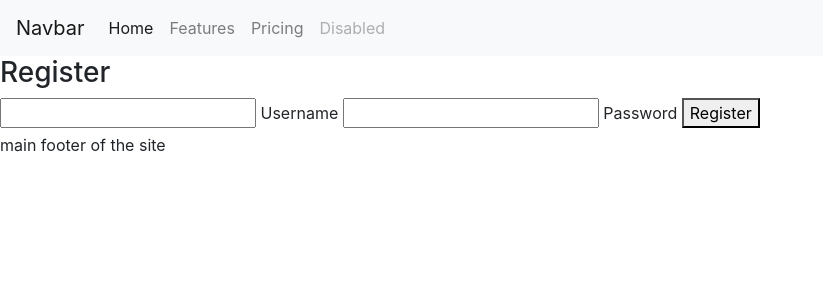
After one commit to AwsSG/emojiplayground, a Flask app: page /register in a window 1280 px wide. The commit adds this page. Shown: the top 300 px of the page, without its empty margins (0-823 px from the left). Run offline with Flask 2, Linux system fonts and the light colour scheme; some libraries are stand-ins or nearby versions.

```diff
--- a/app.py
+++ b/app.py
@@ -1,7 +1,9 @@
 import os
-from flask import Flask, render_template, request
+from flask import (Flask, render_template, url_for,
+                   request, flash, session, redirect)
 from flask_pymongo import PyMongo
 from bson.objectid import ObjectId
+from werkzeug.security import generate_password_hash, check_password_hash
 if os.path.exists("env.py"):
     import env
 
@@ -21,9 +23,39 @@ def main():
     """ the main view of the app """
     return render_template("index.html")
 
+
+@app.route("/register", methods=["GET", "POST"])
+def register():
+    """ Register route to register users """
+    if request.method == "POST":
+        # check if the username already exist
+        existing_user = mongo.db.test_entries.find_one(
+            {"username": request.form.get("username").lower()})
+
+        if existing_user:
+            flash("Username already exists!")
+            return redirect(url_for("register"))
+
+        new_user = {
+            "username": request.form.get("username").lower(),
+            "password": generate_password_hash(request.form.get("password"))
+        }
+        mongo.db.test_entries.insert_one(new_user)
+
+        # put the new user into 'session' cookie
+        session["user"] = request.form.get("username").lower()
+        flash("Registration Successful!")
+        return redirect(url_for("main", username=session["user"]))
+
+    return render_template("register.html")
+
+
 @app.route("/database_test",  methods=["GET", "POST"])
 def database_test():
     """ simple view used to send test values to mongodb """
+
+    all_entries = list(mongo.db.test_entries.find())
+
     if request.method == "POST":
         # get the value from the form to print
         value = request.form.get("test")
@@ -32,8 +64,7 @@ def database_test():
         }
         mongo.db.test_entries.insert_one(test_entry)
         print(value)
-
-    return render_template("database-test.html")
+    return render_template("database-test.html", all_entries=all_entries)
 
 
 if __name__ == "__main__":
--- a/templates/base.html
+++ b/templates/base.html
@@ -4,7 +4,8 @@
 <head>
   <meta charset="UTF-8">
   <meta name="viewport" content="width=device-width, initial-scale=1.0">
-    <link rel="stylesheet" href="https://cdn.jsdelivr.net/npm/bootstrap@4.6.1/dist/css/bootstrap.min.css" integrity="sha384-zCbKRCUGaJDkqS1kPbPd7TveP5iyJE0EjAuZQTgFLD2ylzuqKfdKlfG/eSrtxUkn" crossorigin="anonymous">
+  <link rel="stylesheet" href="https://cdn.jsdelivr.net/npm/bootstrap@4.6.1/dist/css/bootstrap.min.css"
+    integrity="sha384-zCbKRCUGaJDkqS1kPbPd7TveP5iyJE0EjAuZQTgFLD2ylzuqKfdKlfG/eSrtxUkn" crossorigin="anonymous">
   <link rel="stylesheet" href="{{ url_for('static', filename='css/style.css') }}" type="text/css">
   {% block style %}
   {% endblock %}
@@ -16,7 +17,8 @@
     <!--Navbar Bootstrap Class-->
     <nav class="navbar navbar-expand-lg navbar-light bg-light">
       <a class="navbar-brand" href="#">Navbar</a>
-            <button class="navbar-toggler" type="button" data-toggle="collapse" data-target="#navbarNavAltMarkup" aria-controls="navbarNavAltMarkup" aria-expanded="false" aria-label="Toggle navigation">
+      <button class="navbar-toggler" type="button" data-toggle="collapse" data-target="#navbarNavAltMarkup"
+        aria-controls="navbarNavAltMarkup" aria-expanded="false" aria-label="Toggle navigation">
         <span class="navbar-toggler-icon"></span>
       </button>
       <div class="collapse navbar-collapse" id="navbarNavAltMarkup">
@@ -32,6 +34,14 @@
 
   <!-- flash messages -->
   <section>
+    <!-- flash messages -->
+    {% with messages = get_flashed_messages() %}
+    {% if messages %}
+    {% for message in messages %}
+      <h4>{{ message }}</h4>
+    {% endfor %}
+    {% endif %}
+    {% endwith %}
   </section>
 
 
@@ -45,8 +55,12 @@
   </footer>
 
   <script src="{{ url_for('static', filename='js/script.js') }}"></script>
-    <script src="https://cdn.jsdelivr.net/npm/jquery@3.5.1/dist/jquery.slim.min.js" integrity="sha384-DfXdz2htPH0lsSSs5nCTpuj/zy4C+OGpamoFVy38MVBnE+IbbVYUew+OrCXaRkfj" crossorigin="anonymous"></script>
-    <script src="https://cdn.jsdelivr.net/npm/bootstrap@4.6.1/dist/js/bootstrap.bundle.min.js" integrity="sha384-fQybjgWLrvvRgtW6bFlB7jaZrFsaBXjsOMm/tB9LTS58ONXgqbR9W8oWht/amnpF" crossorigin="anonymous"></script>
+  <script src="https://cdn.jsdelivr.net/npm/jquery@3.5.1/dist/jquery.slim.min.js"
+    integrity="sha384-DfXdz2htPH0lsSSs5nCTpuj/zy4C+OGpamoFVy38MVBnE+IbbVYUew+OrCXaRkfj"
+    crossorigin="anonymous"></script>
+  <script src="https://cdn.jsdelivr.net/npm/bootstrap@4.6.1/dist/js/bootstrap.bundle.min.js"
+    integrity="sha384-fQybjgWLrvvRgtW6bFlB7jaZrFsaBXjsOMm/tB9LTS58ONXgqbR9W8oWht/amnpF"
+    crossorigin="anonymous"></script>
   {% block script %}
   {% endblock %}
 </body>
--- a/templates/database-test.html
+++ b/templates/database-test.html
@@ -7,5 +7,8 @@ database-test
     <input name="test" id="db-test-input">
     <label for="db-test-input">enter-test-value</label>
 </form>
+{% for value in all_entries %}
+{{ value.username }}<br>
+{% endfor %}
 
 {% endblock %}
--- /dev/null
+++ b/templates/register.html
@@ -0,0 +1,22 @@
+{% extends "base.html" %}
+{% block content %}
+
+<h3>Register</h3>
+
+
+<form method="POST" action="{{ url_for('register') }}">
+    <!-- Username -->
+    <input id="username" name="username" type="text" minlength="5" maxlength="15" pattern="^[a-zA-Z0-9]{5,15}$"
+        class="validate" required>
+    <label for="username">Username</label>
+
+    <!-- password -->
+    <input id="password" name="password" type="password" minlength="5" maxlength="15" pattern="^[a-zA-Z0-9]{5,15}$"
+        class="validate" required>
+    <label for="password">Password</label>
+
+    <!-- register -->
+    <button type="submit">Register</button>
+</form>
+
+{% endblock %}
```
Also changed, not shown: templates/login.html (added). Lines whose indentation alone changed are shown as unchanged.
